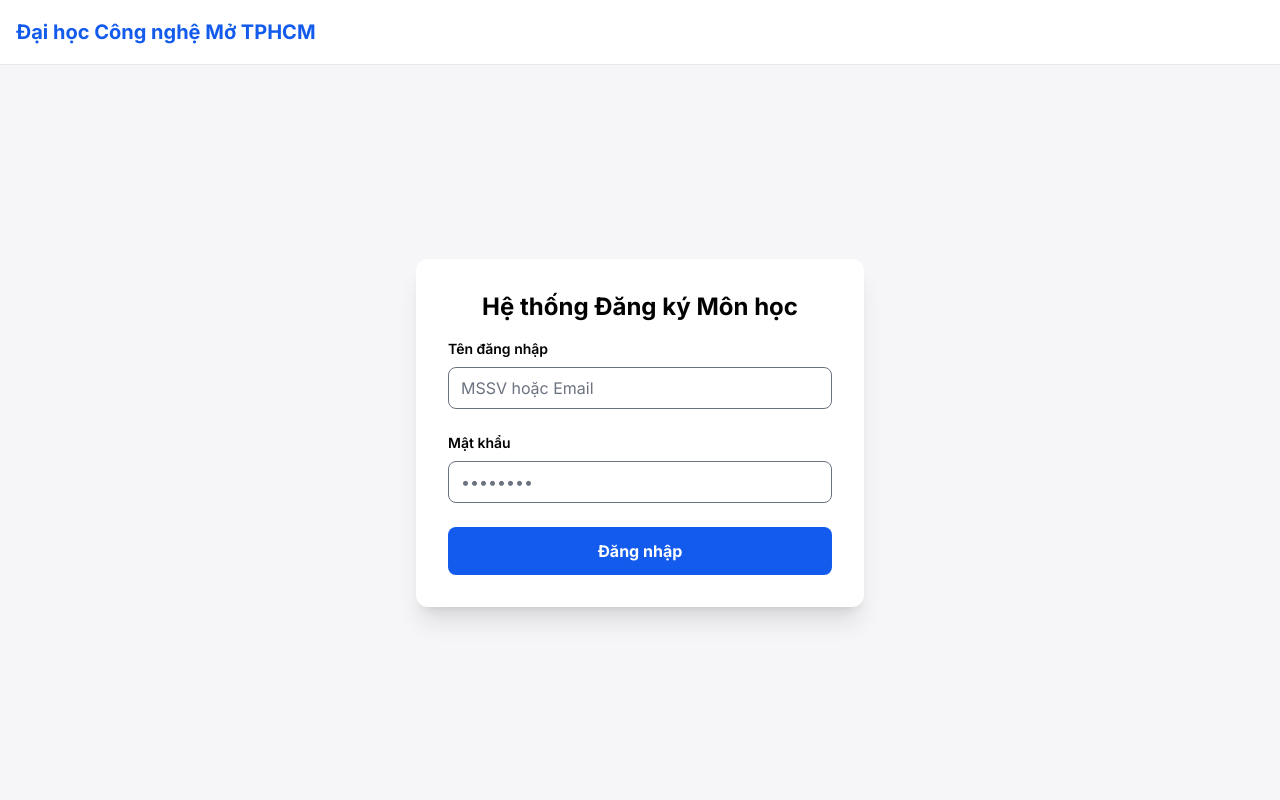
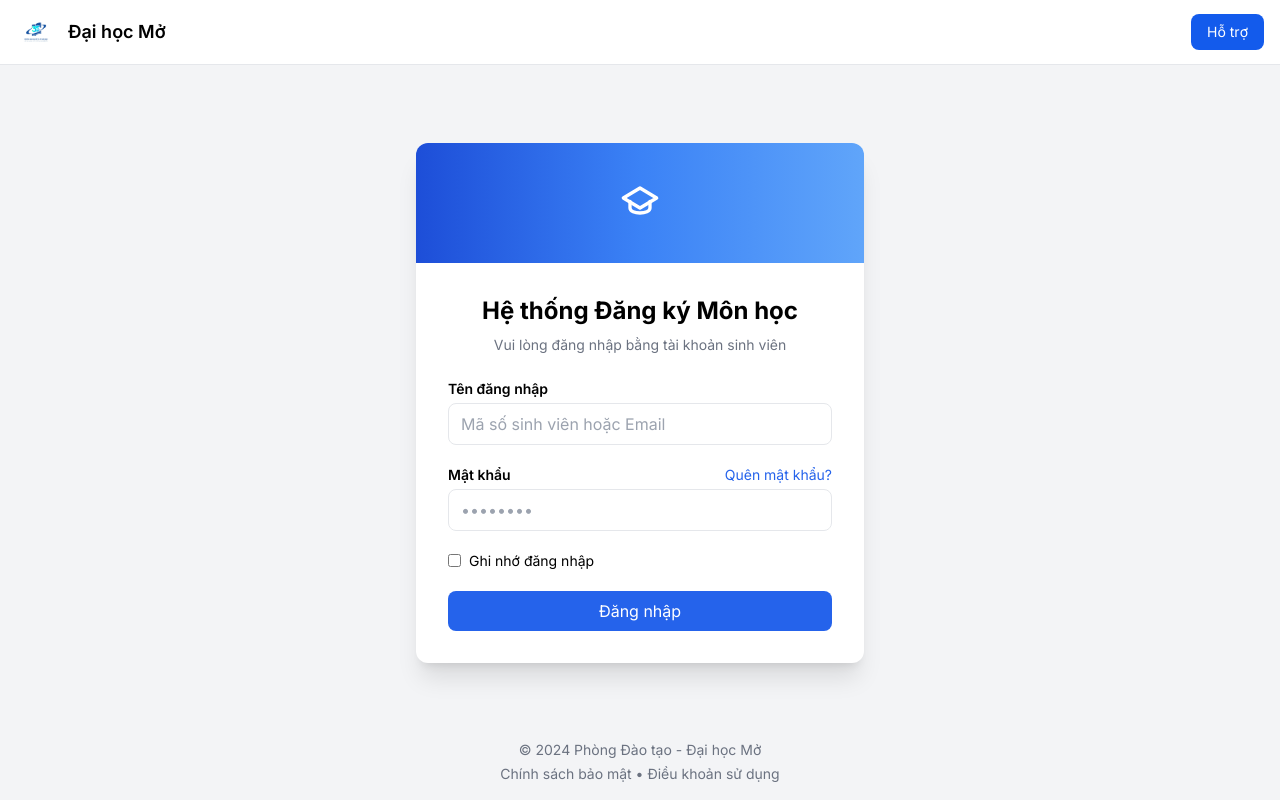
Before and after one commit to Dang-nhut-tan/Course-Registration-Management-System-12-03-2026, a Flask app: page / in a window 1280 px wide. Run offline with Flask 3, Linux system fonts and the light colour scheme; some libraries are stand-ins or nearby versions.

Commit message:
Add login UI, support page link and forgot password page

```diff
--- a/Course-Registration-Management-System-12-03-2026/app/__init__.py
+++ b/Course-Registration-Management-System-12-03-2026/app/__init__.py
@@ -1,5 +1,3 @@
 from flask import Flask
 
 app = Flask(__name__)
-
-from . import index  # noqa: E402,F401
--- a/Course-Registration-Management-System-12-03-2026/app/index.py
+++ b/Course-Registration-Management-System-12-03-2026/app/index.py
@@ -1,9 +1,21 @@
+import os
+import sys
+
 from flask import render_template
-from app import app
+
+if __package__ in (None, ""):
+    sys.path.insert(0, os.path.dirname(os.path.dirname(__file__)))
+    from app import app
+else:
+    from app import app
 
 @app.route("/")
 def login():
     return render_template("login.html")
 
+@app.route("/forgot-password")
+def forgot_password():
+    return render_template("forgot-password.html")
+
 if __name__ == "__main__":
     app.run(debug=True)
--- a/Course-Registration-Management-System-12-03-2026/app/static/css/login.css
+++ b/Course-Registration-Management-System-12-03-2026/app/static/css/login.css
@@ -3,13 +3,54 @@ body {
 }
 
 .bg-background-light {
-    background-color: #f6f6f8;
+    background-color: #f4f6fb;
 }
 
 .bg-primary {
     background-color: #135bec;
 }
 
-.text-primary {
-    color: #135bec;
+.link-help {
+    background-color: #135bec;
+    color: white;
+    padding: 8px 16px;
+    border-radius: 8px;
 }
+
+/* Header gradient */
+.login-header{
+    height:120px;
+    background: linear-gradient(90deg,#135bec,#4b8df8);
+    display:flex;
+    align-items:center;
+    justify-content:center;
+}
+
+/* icon */
+.login-icon{
+    font-size:40px;
+    color:white;
+}
+
+/* input */
+.input{
+    width:100%;
+    border:1px solid #e2e8f0;
+    border-radius:8px;
+    padding:10px 12px;
+}
+
+.input:focus{
+    outline:none;
+    border-color:#135bec;
+}
+
+/* login button */
+.login-btn{
+    width:100%;
+    background:#135bec;
+    color:white;
+    padding:12px;
+    border-radius:8px;
+    font-weight:600;
+}
--- a/Course-Registration-Management-System-12-03-2026/app/templates/login.html
+++ b/Course-Registration-Management-System-12-03-2026/app/templates/login.html
@@ -1,74 +1,160 @@
-<!DOCTYPE html>
+<!doctype html>
 <html lang="vi">
   <head>
-<meta charset="utf-8">
-<meta name="viewport" content="width=device-width, initial-scale=1.0">
+    <meta charset="utf-8" />
+    <meta name="viewport" content="width=device-width, initial-scale=1.0" />
+
+    <title>Đăng nhập hệ thống</title>
 
     <!-- Tailwind -->
-<script src="https://cdn.tailwindcss.com?plugins=forms,container-queries"></script>
+    <script src="https://cdn.tailwindcss.com"></script>
 
-<!-- Google Fonts -->
-<link href="https://fonts.googleapis.com/css2?family=Inter:wght@400;500;600;700&display=swap" rel="stylesheet">
-<link href="https://fonts.googleapis.com/css2?family=Material+Symbols+Outlined:wght@100..700,0..1&display=swap" rel="stylesheet">
+    <!-- Google Font -->
+    <link
+      href="https://fonts.googleapis.com/css2?family=Inter:wght@400;500;600;700&display=swap"
+      rel="stylesheet"
+    />
 
-<!-- CSS đăng nhập -->
-<link rel="stylesheet" href="{{ url_for('static', filename='css/login.css') }}">
-
-<title>Đăng nhập hệ thống</title>
+    <!-- Custom CSS -->
+    <link
+      rel="stylesheet"
+      href="{{ url_for('static', filename='css/login.css') }}"
+    />
   </head>
 
-<body class="bg-background-light min-h-screen flex flex-col font-display">
+  <body class="bg-gray-100 min-h-screen flex flex-col font-[Inter]">
+    <!-- HEADER -->
+    <header class="w-full bg-white border-b">
+      <div
+        class="max-w-7xl mx-auto px-4 h-16 flex justify-between items-center"
+      >
+        <!-- LOGO -->
+        <div class="flex items-center gap-3">
+          <img
+            src="{{ url_for('static', filename='images/logoOU.png') }}"
+            class="h-10 w-10 object-contain"
+            alt="logo"
+          />
 
-<header class="w-full bg-white border-b">
-<div class="max-w-7xl mx-auto px-4 h-16 flex justify-between items-center">
+          <span class="font-semibold text-lg"> Đại học Mở </span>
+        </div>
 
-<span class="text-xl font-bold text-primary">
-Đại học Công nghệ Mở TPHCM
-</span>
-
+        <!-- SUPPORT -->
+        <div class="flex gap-4 items-center text-sm">
+          <a
+            href="https://ou.edu.vn/author/support/"
+            target="_blank"
+            class="link-help"
+          >
+            Hỗ trợ
+          </a>
+        </div>
       </div>
     </header>
 
+    <!-- MAIN -->
     <main class="flex-grow flex items-center justify-center p-4">
+      <div
+        class="w-full max-w-md bg-white rounded-xl shadow-xl overflow-hidden"
+      >
+        <!-- BLUE HEADER WITH LOGO -->
+        <div
+          class="bg-gradient-to-r from-blue-700 via-blue-500 to-blue-400 py-10 flex justify-center"
+        >
+          <!-- SVG LOGO -->
+          <svg
+            xmlns="http://www.w3.org/2000/svg"
+            class="w-10 h-10 text-white"
+            fill="none"
+            viewBox="0 0 24 24"
+            stroke="currentColor"
+            stroke-width="2"
+          >
+            <path
+              stroke-linecap="round"
+              stroke-linejoin="round"
+              d="M12 3L2 9l10 6 10-6-10-6z"
+            />
 
-<div class="w-full max-w-md bg-white shadow-xl rounded-xl p-8">
+            <path
+              stroke-linecap="round"
+              stroke-linejoin="round"
+              d="M6 11v4c0 2 3 3 6 3s6-1 6-3v-4"
+            />
+          </svg>
+        </div>
 
-<h1 class="text-2xl font-bold text-center mb-4">
+        <!-- LOGIN BODY -->
+        <div class="p-8">
+          <h1 class="text-2xl font-bold text-center mb-2">
             Hệ thống Đăng ký Môn học
           </h1>
 
-<form id="loginForm" class="space-y-6">
+          <p class="text-center text-gray-500 mb-6 text-sm">
+            Vui lòng đăng nhập bằng tài khoản sinh viên
+          </p>
 
+          <form id="loginForm" method="POST" class="space-y-5">
+            <!-- USERNAME -->
             <div>
-<label class="block text-sm font-semibold mb-2">Tên đăng nhập</label>
+              <label class="block text-sm font-semibold mb-1">
+                Tên đăng nhập
+              </label>
 
-<input id="username"
-class="w-full border rounded-lg px-3 py-2"
-placeholder="MSSV hoặc Email">
+              <input
+                id="username"
+                name="username"
+                class="w-full border rounded-lg px-3 py-2 focus:outline-none focus:ring-2 focus:ring-blue-500"
+                placeholder="Mã số sinh viên hoặc Email"
+              />
             </div>
 
+            <!-- PASSWORD -->
             <div>
-<label class="block text-sm font-semibold mb-2">Mật khẩu</label>
+              <div class="flex justify-between text-sm mb-1">
+                <label class="font-semibold"> Mật khẩu </label>
 
-<input id="password"
-type="password"
-class="w-full border rounded-lg px-3 py-2"
-placeholder="••••••••">
+                <a
+                  href="/forgot-password"
+                  class="text-blue-600 hover:underline"
+                >
+                  Quên mật khẩu?
+                </a>
               </div>
 
+              <input
+                id="password"
+                name="password"
+                type="password"
+                class="w-full border rounded-lg px-3 py-2 focus:outline-none focus:ring-2 focus:ring-blue-500"
+                placeholder="••••••••"
+              />
+            </div>
+
+            <!-- REMEMBER -->
+            <div class="flex items-center gap-2 text-sm">
+              <input type="checkbox" name="remember" />
+
+              <span>Ghi nhớ đăng nhập</span>
+            </div>
+
+            <!-- BUTTON -->
             <button
-class="w-full bg-primary text-white py-3 rounded-lg font-bold">
+              type="submit"
+              class="w-full bg-blue-600 text-white py-2 rounded-lg hover:bg-blue-700 transition"
+            >
               Đăng nhập
             </button>
-
           </form>
-
         </div>
-
+      </div>
     </main>
 
-<!-- JS -->
-<script src="{{ url_for('static', filename='js/script.js') }}"></script>
+    <!-- FOOTER -->
+    <footer class="text-center text-sm text-gray-500 mb-4">
+      <p>© 2024 Phòng Đào tạo - Đại học Mở</p>
 
+      <p class="mt-1">Chính sách bảo mật • Điều khoản sử dụng</p>
+    </footer>
   </body>
 </html>
--- a/Course-Registration-Management-System-12-03-2026/run.py
+++ /dev/null
@@ -1,5 +0,0 @@
-from app import app
-
-
-if __name__ == "__main__":
-    app.run(debug=True)
```
Also changed, not shown: Course-Registration-Management-System-12-03-2026/app/templates/forgot-password.html (added, +59 -0 lines), Course-Registration-Management-System-12-03-2026/app/static/images/logoOU.png (added). Lines whose indentation alone changed are shown as unchanged.
